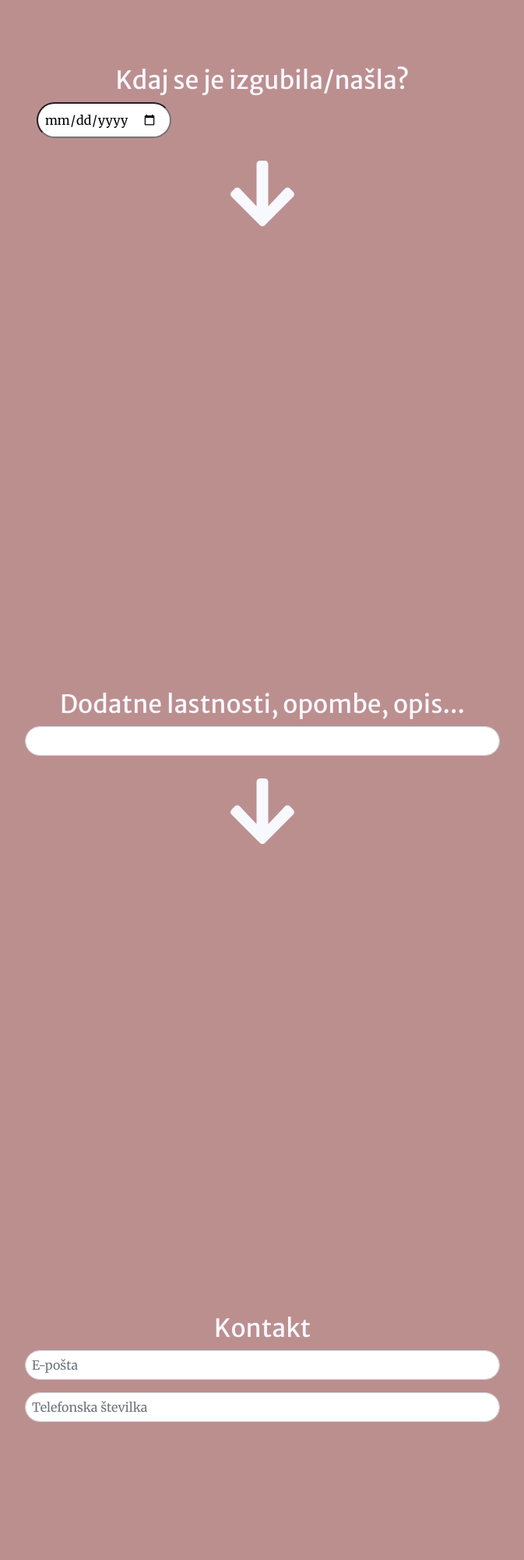
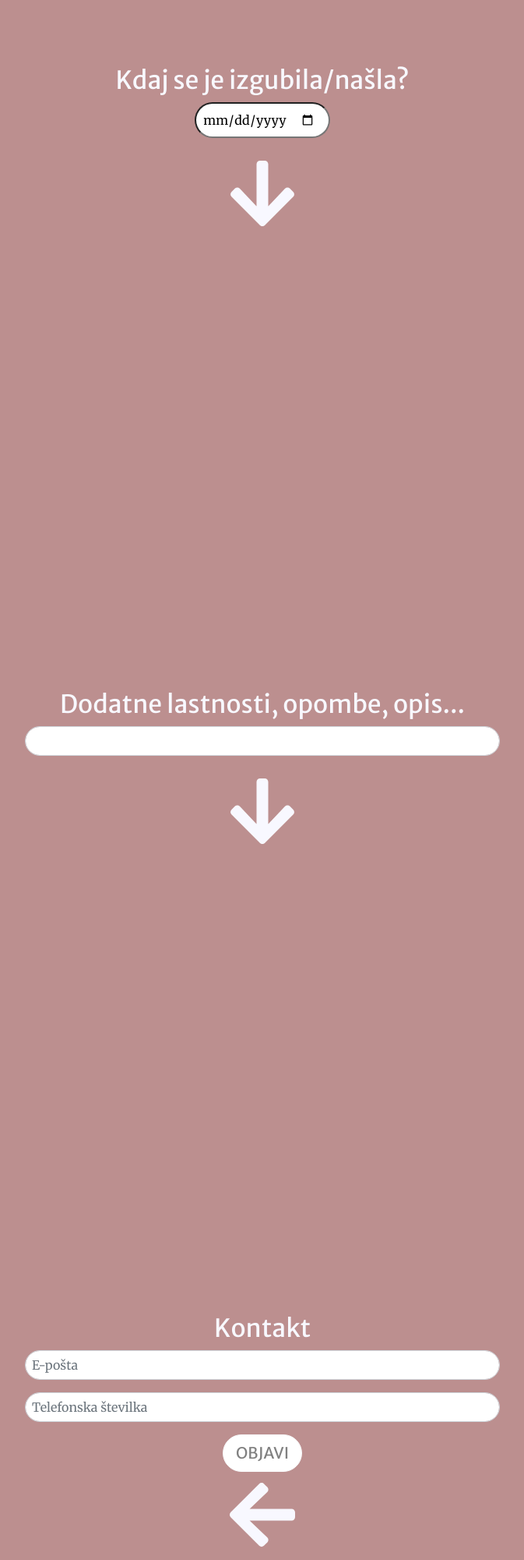
Before and after one commit to KimBadovinac/BitsNBytes, a website: page src/frontend/vpis.html in a window 1280 px wide. Shown: the part 3880-5880 px from the top of the page at 78% size, without its empty margins (303-976 px from the left). Drawn offline with nearby package versions, Linux system fonts and the light colour scheme.

Commit message:
pred mergom

```diff
--- a/src/frontend/vpis.html
+++ b/src/frontend/vpis.html
@@ -118,7 +118,7 @@
         <div class="container justify-content-center align-content-center">
             <h2 class="text-center mt-0">Kdaj se je izgubila/našla?</h2>
     <!--        <div id="date-picker" class="md-form md-outline input-with-post-icon datepicker">-->
-            <div class="col-lg-4">
+            <div class="col-lg-4 container-fluid d-flex align-content-center">
             <input class="input-group mb-3 px-2 py-2 rounded-pill bg-white" required="" type="date" id="date" name="datum">
             </div>
         </div>
@@ -142,8 +142,11 @@
         </div>
         <!--        s klikom na tole se preverijo zgornje lastnosti s tistimi v bazi: -->
 <!--        <div class="down_icon"><a class="btn btn-icon" href="#najblizje"><i style="color:ghostwhite" class="fas fa-arrow-down fa-6x"></i></a></div>-->
+        <div><button type="submit" style="color:grey" formmethod="post" class="btn btn-lg btn-light rounded-pill bg-white">OBJAVI</button></div>
+        <div class="down_icon"><a class="btn btn-icon" href="index.html"><i style="color:ghostwhite" class="fas fa-arrow-left fa-6x"></i></a></div>
     </section>
-    <button type="submit" style="color:ghostwhite" formmethod="post" class="btn btn-lg btn-light" href="index.html">OBJAVI</button>
+
+
 <!--    <section class="page-section" id="najblizje">-->
 <!--        <div class="container">-->
 <!--            <h2 class="text-center mt-0">Najbolj podobni rezultati glede na poslane atribute:</h2>-->
```
Also changed, not shown: 1 other file.
